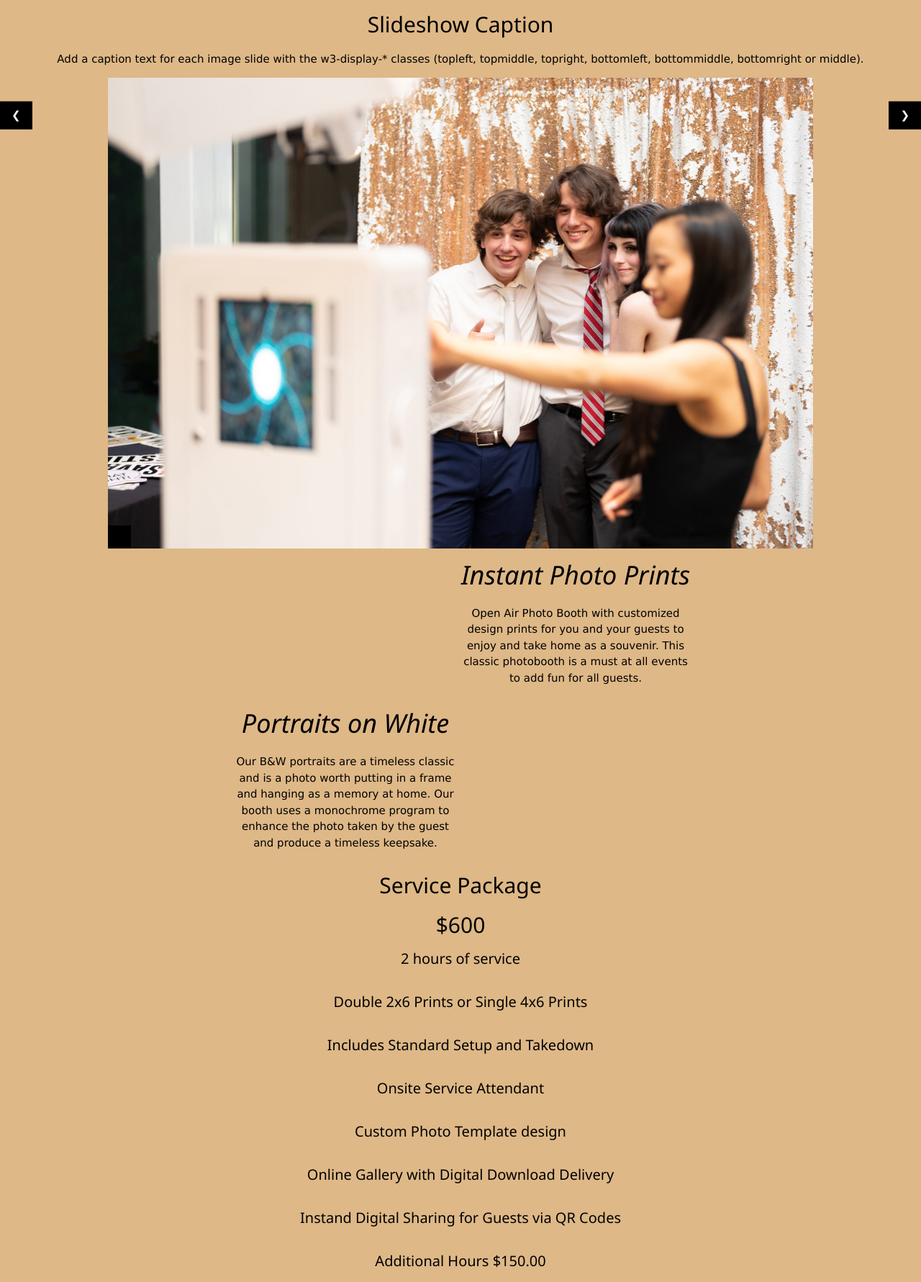
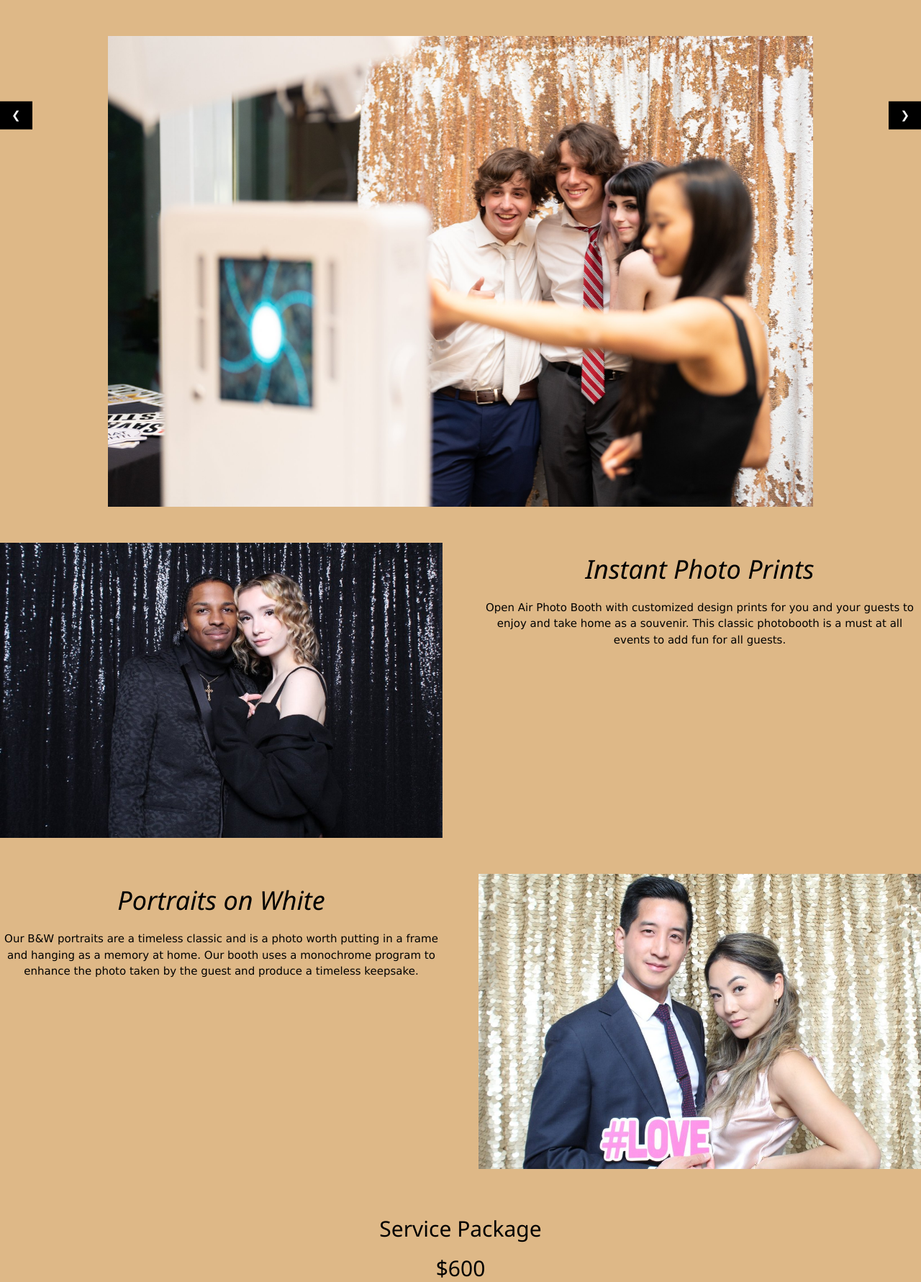
Before and after one commit to jayden-2ang/Pofu-Website-Dev-Project, a PHP site: page / in a window 1280 px wide. Shown: the part 240-2021 px from the top of the page at 72% size. Run offline with PHP 8.4, Linux system fonts and the light colour scheme.

Commit message:
Modify slideshow

```diff
--- a/index.css
+++ b/index.css
@@ -22,22 +22,34 @@ nav a{
     display: grid;
     justify-content: center;
     grid-template-columns: repeat(4, 1fr);
-    grid-template-rows: 1fr;
+    grid-template-rows: auto;
+    grid-gap: 50px;
+    padding-top: 50px;
+    padding-bottom: 50px;
 }
 
 .wrapper .div1{
-    grid-column: 3/4;
-    grid-row: 1/2;
+    grid-column: 3/5;
+    grid-row: 1/3;
+}
+
+.wrapper .img1{
+    grid-column: 1/3;
+    grid-row: 1/3;
 }
 
 .wrapper .div2{
-    grid-column: 2/3;
-    grid-row: 2/3;
+    grid-column: 1/3;
+    grid-row: 3/4;
+}
+.wrapper .img2{
+    grid-column: 3/5;
+    grid-row: 3/5;
 }
 
 .wrapper .div3{
     grid-column: 2/4;
-    grid-row: 3/4;
+    grid-row: 5/6;
     justify-self: center;
 }
 
@@ -48,6 +60,8 @@ ul li, h1, h2, h3, h4, p{
 footer{
     display: grid;
     grid-template-columns: repeat(3, 1fr);
+    border-top: solid black 1px;
+    padding-top: 50px;
 }
 
 footer h2{
--- a/index.php
+++ b/index.php
@@ -24,39 +24,34 @@
             </ul>
         </nav>
     </header>
-    <div class="w3-container">
-  <h2>Slideshow Caption</h2>
-  <p>Add a caption text for each image slide with the w3-display-* classes (topleft, topmiddle, topright, bottomleft, bottommiddle, bottomright or middle).</p>
-</div>
 
-<div class="w3-content w3-display-container">
+<div class="w3-content w3-display-container" style="padding-top:50px">
 
     <div class="w3-display-container mySlides">
         <img src="images/photobooth1.jpeg" style="width:100%" alt="Photobooth Picture 1">
-        <div class="w3-display-bottomleft w3-large w3-container w3-padding-16 w3-black"></div>
     </div>
 
     <div class="w3-display-container mySlides">
-        <img src="images/photobooth2.jpeg" style="width:100%" alt="Photobooth Picture 2">
-        <div class="w3-display-bottomright w3-large w3-container w3-padding-16 w3-black"></div>
+        <img src="images/photobooth2.webp" style="width:100%" alt="Photobooth Picture 2">
     </div>
 
     <div class="w3-display-container mySlides">
         <img src="images/photobooth3.jpeg" style="width:100%" alt="Photobooth Picture 3">
-        <div class="w3-display-topleft w3-large w3-container w3-padding-16 w3-black"></div>
     </div>
 </div>
 
-<button class="w3-button w3-display-left w3-black" onclick="plusDivs(-1)">&#10094;</button>
+<button class="w3-button w3-display-left w3-black" style="" onclick="plusDivs(-1)">&#10094;</button>
 <button class="w3-button w3-display-right w3-black" onclick="plusDivs(1)">&#10095;</button>
 
 </div>
     <div class="wrapper">
+        <img class="img1" src="images/photobooth4.jpeg" style="width:100%" alt="Photobooth Picture 4">
         <div class="div1">
             <h1><i>Instant Photo Prints</i></h1>
             <p>Open Air Photo Booth with customized design prints for you and your guests to enjoy and take home as a souvenir.
                 This classic photobooth is a must at all events to add fun for all guests.</p>
         </div>
+        <img class="img2" src="images/photobooth5.webp" style="width:100%" alt="Photobooth Picture 5">
         <div class="div2">
             <h1><i>Portraits on White</i></h1>
             <p>Our B&W portraits are a timeless classic and is a photo worth putting in a frame and hanging as a memory at home.
```
Also changed, not shown: images/photobooth2.jpeg (deleted), images/photobooth2.webp (added), images/photobooth3.jpeg, images/photobooth4.jpeg, images/photobooth5.webp (added).
